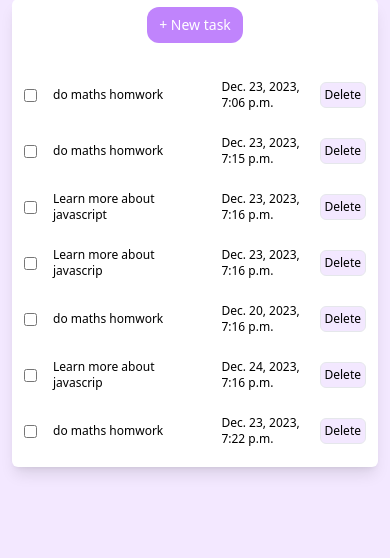
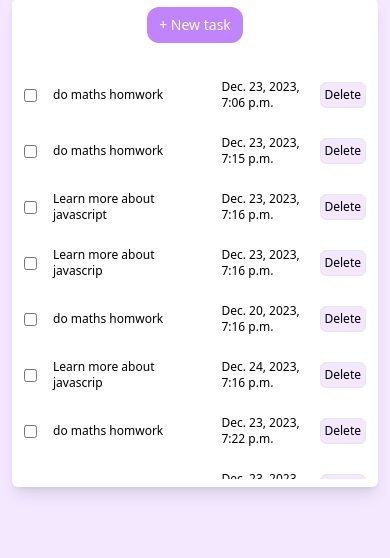
Before and after one commit to Aakashmid/To-Do, a Django app: page / in a window 390 px wide. Shown: the part 89-647 px from the top of the page. Run offline with Django 4.2, Linux system fonts and the light colour scheme; a user stored in the database is signed in; data comes from the database, SQL or seed files in the repository; some libraries are stand-ins or nearby versions.

Commit message:
modified

```diff
--- a/static/src/output.css
+++ b/static/src/output.css
@@ -694,6 +694,10 @@ video {
   max-height: 400px;
 }
 
+.max-h-\[420px\] {
+  max-height: 420px;
+}
+
 .w-1\/3 {
   width: 33.333333%;
 }
--- a/templates/app/index.html
+++ b/templates/app/index.html
@@ -13,7 +13,7 @@
                 class=" px-3 py-2 text-white bg-purple-400 text-sm rounded-xl hover:outline hover:outline-1 hover:bg-purple-400 hover:outline-purple-400 active:bg-white active:text-purple-500"
                 id="New_task" onclick="showTaskForm()"><span class="">+</span> New task</button>
         </div>
-        <div class="overflow-y-scroll max-h-[400px] sm:max-h-[530px]">
+        <div class="overflow-y-scroll max-h-[420px] sm:max-h-[530px]">
             {% if Tasks %}
             {% for task in Tasks %}
             <div class="flex items-center p-1 mx-auto my-4 space-x-4">
```
